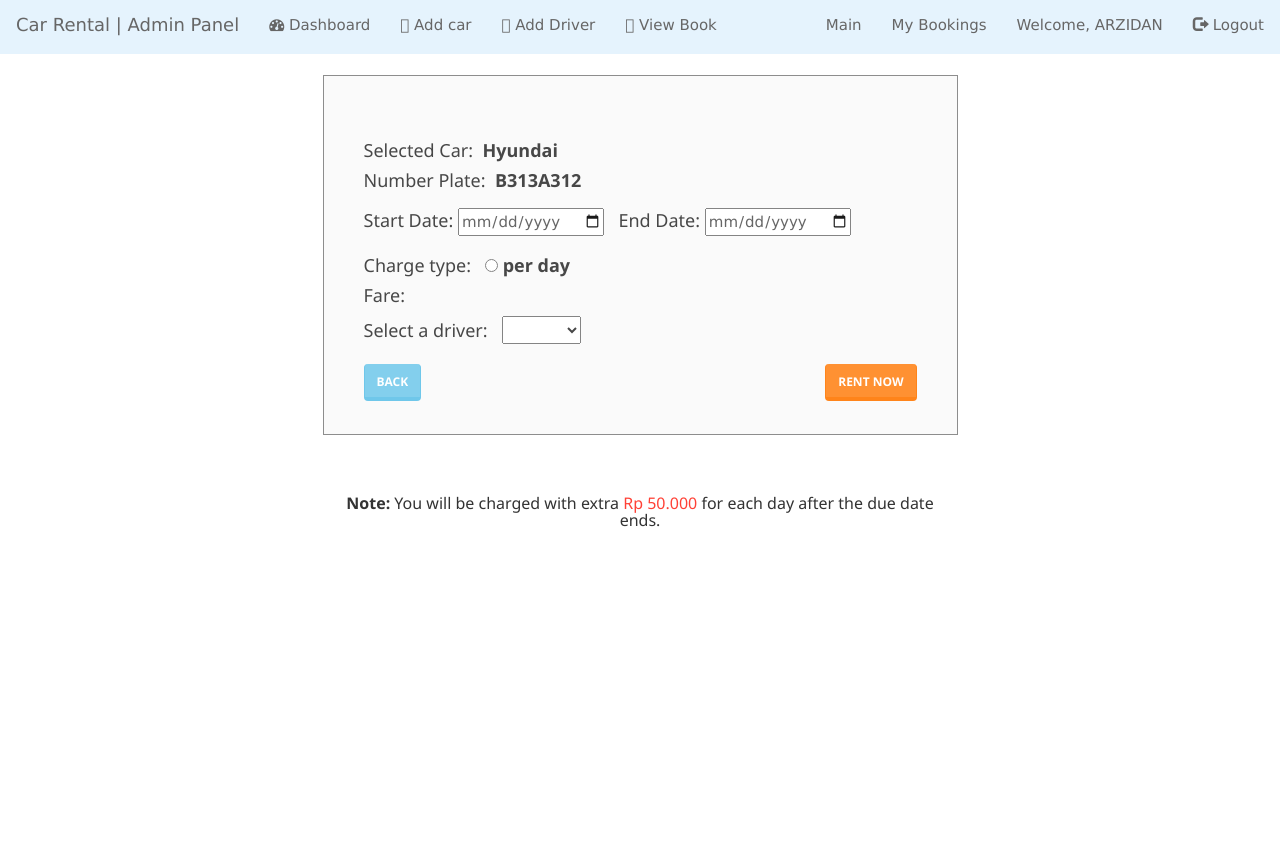
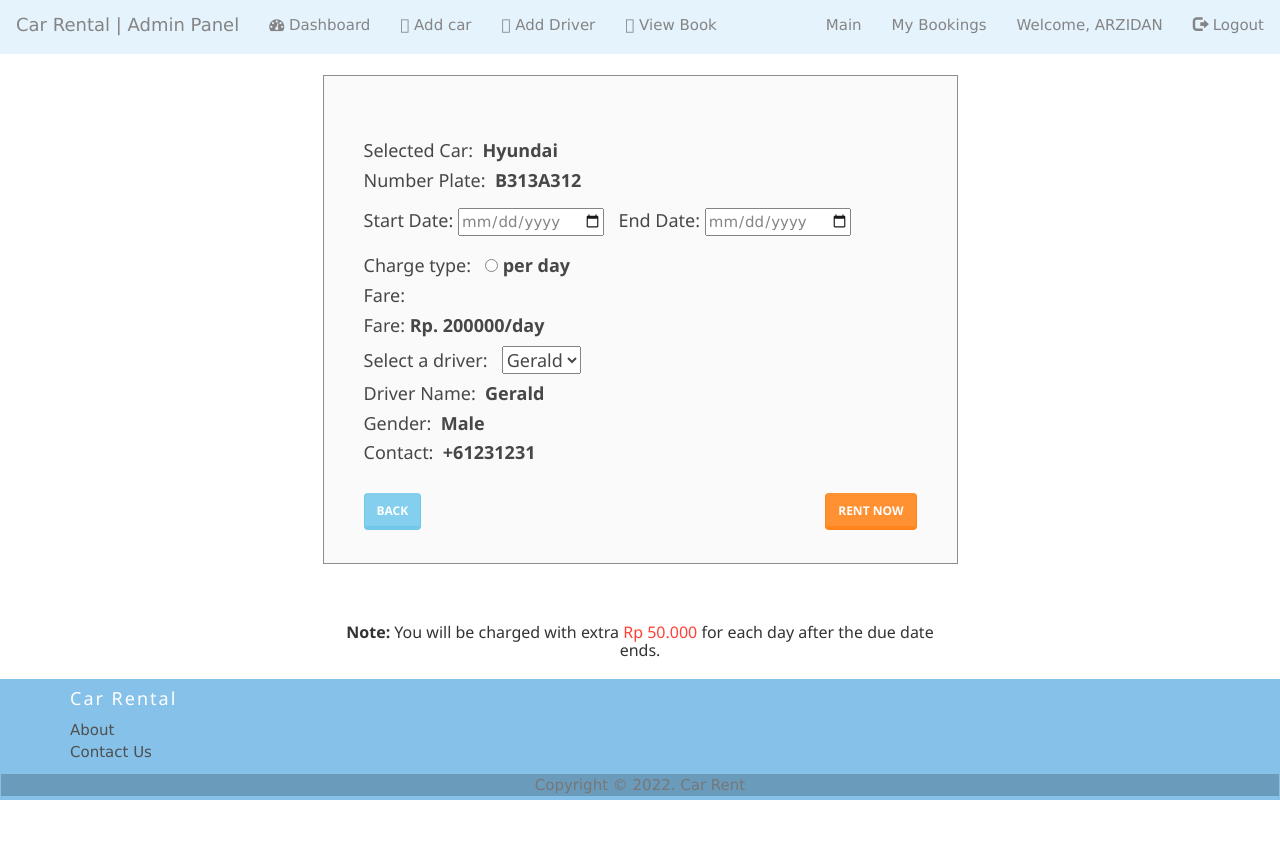
Before and after one commit to GeraldSutarso/Final_SSIP, a PHP site: page /booking.php?car_id=3 in a window 1280 px wide. Before the commit the page ends 527 px from the top, so only its background shows below. Run offline with PHP 8.4, Linux system fonts and the light colour scheme; a user stored in the database is signed in; data comes from the database, SQL or seed files in the repository.

Commit message:
footer as navbar

```diff
--- a/booking.php
+++ b/booking.php
@@ -10,16 +10,18 @@
 
 <title>Book Car </title>
 <head>
-    <script type="text/javascript" src="assets/ajs/angular.min.js"> </script>
-<link rel="stylesheet" href="https://fonts.googleapis.com/css?family=Lato">
-<link rel="shortcut icon" type="image/png" href="assets/img/P.png.png">
+<link rel="stylesheet" href="https://maxcdn.bootstrapcdn.com/bootstrap/3.4.1/css/bootstrap.min.css">
+  <script src="https://ajax.googleapis.com/ajax/libs/jquery/3.6.1/jquery.min.js"></script>
+  <script src="https://maxcdn.bootstrapcdn.com/bootstrap/3.4.1/js/bootstrap.min.js"></script>
+  <link rel="shortcut icon" type="image/png" href="assets/img/P.png">
+    <link rel="stylesheet" href="https://fonts.googleapis.com/css?family=Lato">
     <link rel="stylesheet" href="assets/bootstrap/css/bootstrap.min.css">
     <link rel="stylesheet" href="assets/fonts/font-awesome.min.css">
+    <link rel="stylesheet" href="assets/css/user.css">
     <link rel="stylesheet" href="assets/w3css/w3.css">
-  <script type="text/javascript" src="assets/js/jquery.min.js"></script>
-  <script type="text/javascript" src="assets/js/bootstrap.min.js"></script>
-  <script type="text/javascript" src="assets/js/custom.js"></script>
- <link rel="stylesheet" type="text/css" media="screen" href="assets/css/clientpage.css" />
+    <link href="http://fonts.googleapis.com/css?family=Open+Sans:300,400,700,400italic,700italic" rel="stylesheet" type="text/css">
+    <link href="http://fonts.googleapis.com/css?family=Montserrat:400,700" rel="stylesheet" type="text/css">
+<link rel="stylesheet" type="text/css" media="screen" href="assets/css/clientpage.css" />
 </head>
 <body ng-app="">
 <div class="container" style="margin-top: 65px;" >
@@ -158,5 +160,7 @@
             <h6><strong>Note:</strong> You will be charged with extra <span class="text-danger">Rp 50.000</span> for each day after the due date ends.</h6>
         </div>
     </div>
+</div>
+<?php include('footer.php'); ?>
 </body>
 </html>
--- a/footer.php
+++ b/footer.php
@@ -1,7 +1,4 @@
-<!-- Remove the container if you want to extend the Footer to full width. -->
-
-
-  <footer class="footer fixed-bottom" style="background-color: #85C1E9;">
+  <navbar class="navbar navbar-fixed-bottom" style="background-color: #85C1E9;">
     <div class="container p-4">
       <div class="row">
         <div class="col-lg-3 col-md-6 mb-4">
@@ -20,7 +17,4 @@
     <div class="text-center p-3" style="background-color: rgba(0, 0, 0, 0.2);">
       Copyright © 2022. Car Rent
     </div>
-    <!-- Copyright -->
-  </footer>
-
-<!-- End of .container -->
+</navbar>
--- a/mybooking.php
+++ b/mybooking.php
@@ -32,6 +32,8 @@
 <div style="border:solid 1px;">
 <?php $results = mysqli_query($conn, "SELECT * FROM cars, booking, driver WHERE cars.car_id = booking.car_id AND booking.driver_id = driver.driver_id");
 ?>
+<br id="list_booking"><br><br><br>
+<h3>Your Booking List</h3>
 <table class ="table">
 	<thead class="thead-dark">
 	<tr>
@@ -59,5 +61,5 @@
 	<?php }?>
 </table>
 </div>
-
+<?php include('footer.php');?>
 </body>
--- a/navbar.php
+++ b/navbar.php
@@ -19,8 +19,13 @@
     </ul>
     <?php } else{?>
     <a class="navbar-brand" href="user_page.php">Car Rental</a>
-    </div>
+  </div>
+  <ul class="nav navbar-nav">
+  <?php if(stripos($_SERVER['REQUEST_URI'], 'mybooking.php')){ ?>
+          <li><a href="#list_booking">Top List</a></li>
     <?php }?>
+  </ul>
+  <?php }?>
     <ul class="nav navbar-nav navbar-right">
     <li class="active"><?php if($_SESSION['userType'] == 1){echo "<a href='admin_page.php'>Main";} elseif($_SESSION['userType'] == 2){echo "<a href='user_page.php'>Home";}?></a></li>
     <?php if ($_SESSION["loggedin"] != true) {?>
```
